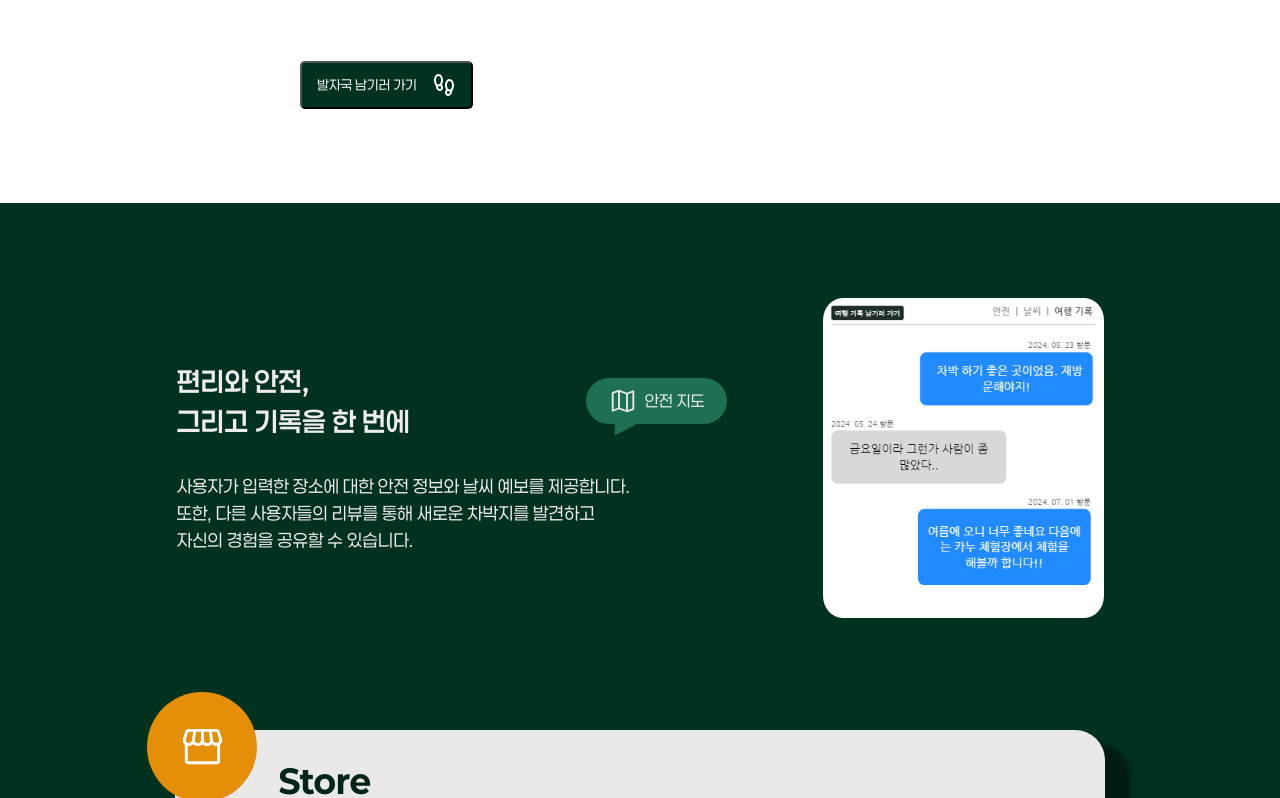
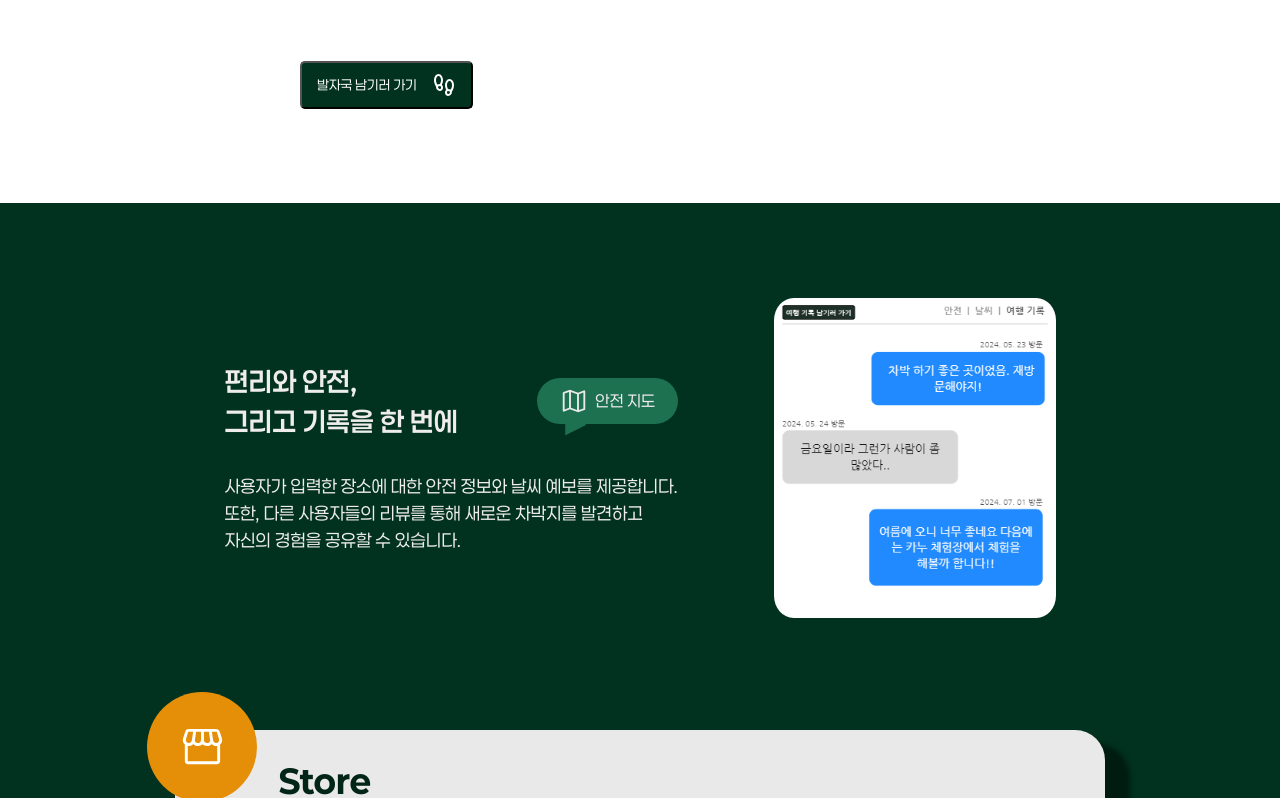
Before and after one commit to eunhyeon1020/Car-BakBak, a Vue app in the folder frontend/: page /main in a window 1280 px wide. Shown: the part 1397-2195 px from the top of the page. Built offline with nearby package versions, Linux system fonts and the light colour scheme.

Commit message:
main 지도 사이즈 조절

```diff
--- a/frontend/src/assets/css/main.css
+++ b/frontend/src/assets/css/main.css
@@ -119,7 +119,6 @@
 }
 
 .use-safe-contain {
-  width: 80%;
   min-width: 300px;
   display: flex;
   flex-direction: column;
@@ -177,7 +176,7 @@
   background-repeat: no-repeat;
   background-position: 100%;
   background-size: 100%;
-  width: 378px;
+  width: 282px;
   height: 320px;
 }
 
```
